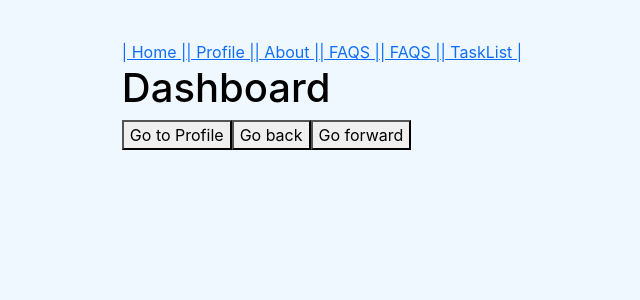
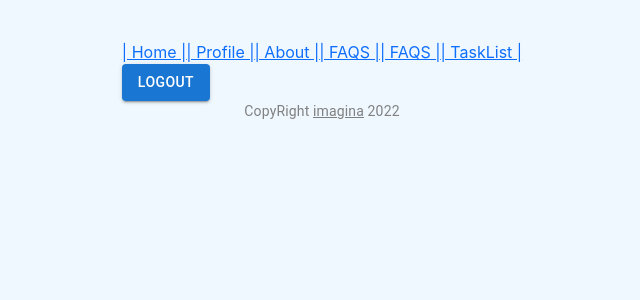
Before and after one commit to G1ovann16/Project_FInal_React, a React (Create React App) app in the folder project_final/: page / in a window 1280 px wide. Shown: the top 300 px of the page, without its empty margins (318-958 px from the left). Built offline with nearby package versions, Linux system fonts and the light colour scheme.

Commit message:
add dashboard and mui

```diff
--- a/project_final/package.json
+++ b/project_final/package.json
@@ -3,12 +3,17 @@
   "version": "0.1.0",
   "private": true,
   "dependencies": {
+    "@emotion/react": "^11.10.5",
+    "@emotion/styled": "^11.10.5",
+    "@mui/icons-material": "^5.10.9",
+    "@mui/material": "^5.10.13",
     "@testing-library/jest-dom": "^5.16.5",
     "@testing-library/react": "^13.4.0",
     "@testing-library/user-event": "^13.5.0",
     "axios": "^1.1.3",
     "bootstrap": "^5.2.2",
     "bootstrap-icons": "^1.9.1",
+    "clsx": "^1.2.1",
     "formik": "^2.2.9",
     "node-sass": "^7.0.3",
     "react": "^18.2.0",
--- a/project_final/src/AppRouting.js
+++ b/project_final/src/AppRouting.js
@@ -6,6 +6,8 @@ import AboutPage from "./pages/about-faqs/AboutPage";
 import ProfilePage from "./pages/Profile/ProfilePage";
 import TaskListComponent from "./components/containers/task_list";
 import TaskDetailsComponents from "./pages/tasks/TaskDetailsComponents";
+import DashBoard from "./pages/dashboard/DashBoard";
+import Loginform from "./components/pure/forms/loginForm";
 
 function AppRouting() {
   return (
@@ -15,15 +17,16 @@ function AppRouting() {
           <Link to="/">| Home |</Link>
           <Link to="/profile">| Profile |</Link>
           <Link to="/about">| About |</Link>
-          <Link to="/faqs">| FAQS |</Link>
+          <Link to="/Login">| FAQS |</Link>
           <Link to="/faqs">| FAQS |</Link>
           <Link to="/task">| TaskList |</Link>
 
         </aside>
         <main>
           <Routes>
-            <Route path="/" element={<HomePage />} />
+            <Route path="/" element={<DashBoard />} />
             <Route path="/profile"  element={<ProfilePage />} />
+            <Route path="/login"  element={<Loginform />} />
             <Route path="/about"  element={<AboutPage />} />
             <Route path="/faqs"  element={<AboutPage />} />
             <Route path="/task"  element={<TaskListComponent />} />
--- /dev/null
+++ b/project_final/src/components/pure/forms/Copyright.jsx
@@ -0,0 +1,19 @@
+import React from 'react'
+import Link from '@mui/material/Link';
+import Typography from '@mui/material/Typography';
+
+const Copyright = () => {
+  return (
+    <Typography variant='body2' color="GrayText" align='center'
+    >
+        { "CopyRight " }
+        <Link color="inherit" href=''>
+            imagina
+        </Link>
+        {" "}
+        {new Date().getFullYear()}
+    </Typography>
+  )
+}
+
+export default Copyright
--- /dev/null
+++ b/project_final/src/pages/dashboard/DashBoard.jsx
@@ -0,0 +1,21 @@
+import React from 'react'
+import Button from '@mui/material/Button';
+import Copyright from '../../components/pure/forms/Copyright';
+import { useNavigate } from 'react-router-dom';
+
+const DashBoard = () => {
+
+  const navigate = useNavigate();
+  const logout = () =>{
+navigate('/login')
+  }
+  return (
+    <div>
+
+        <Button variant="contained" onClick={logout}>Logout</Button>
+        <Copyright></Copyright>
+    </div>
+  )
+}
+
+export default DashBoard
```
Also changed, not shown: project_final/src/components/pure/forms/MenuListItem.jsx (added, +39 -0 lines), 1 other file (tests, documents, lock files or other folders).
